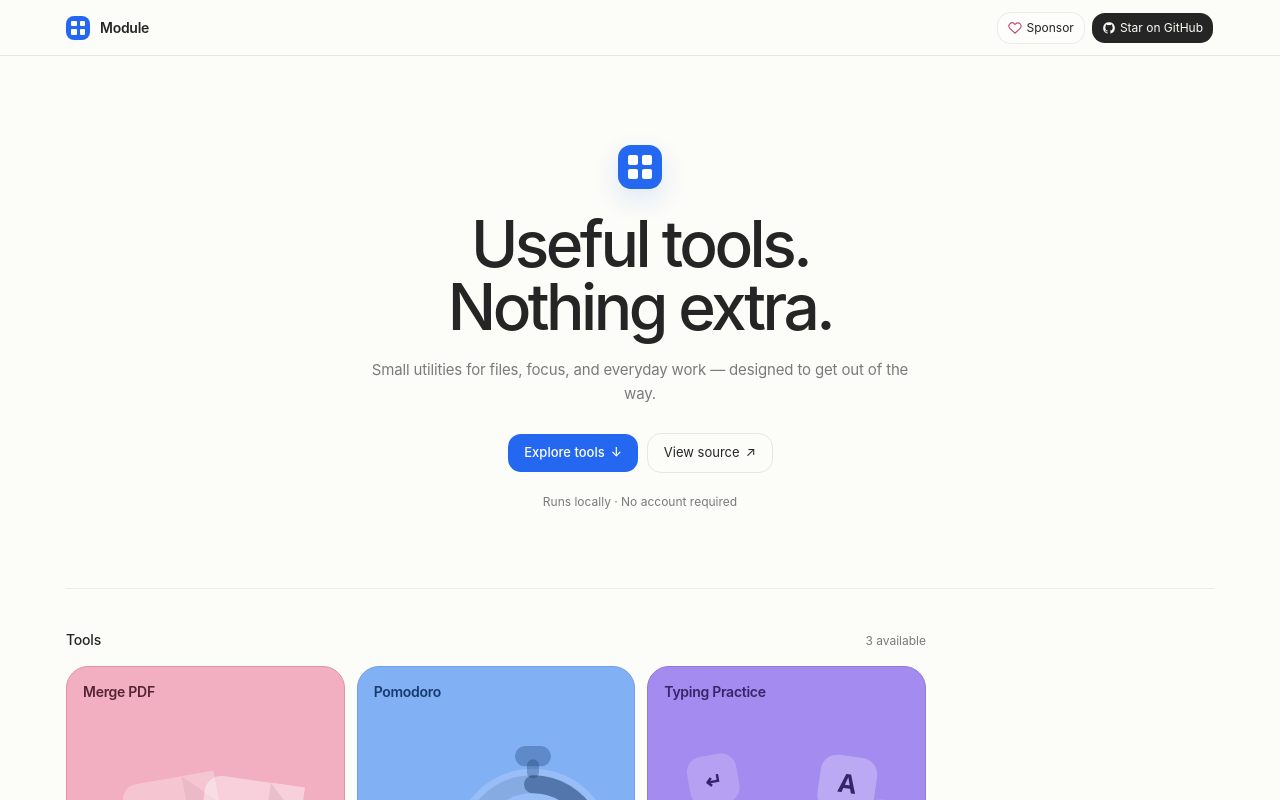
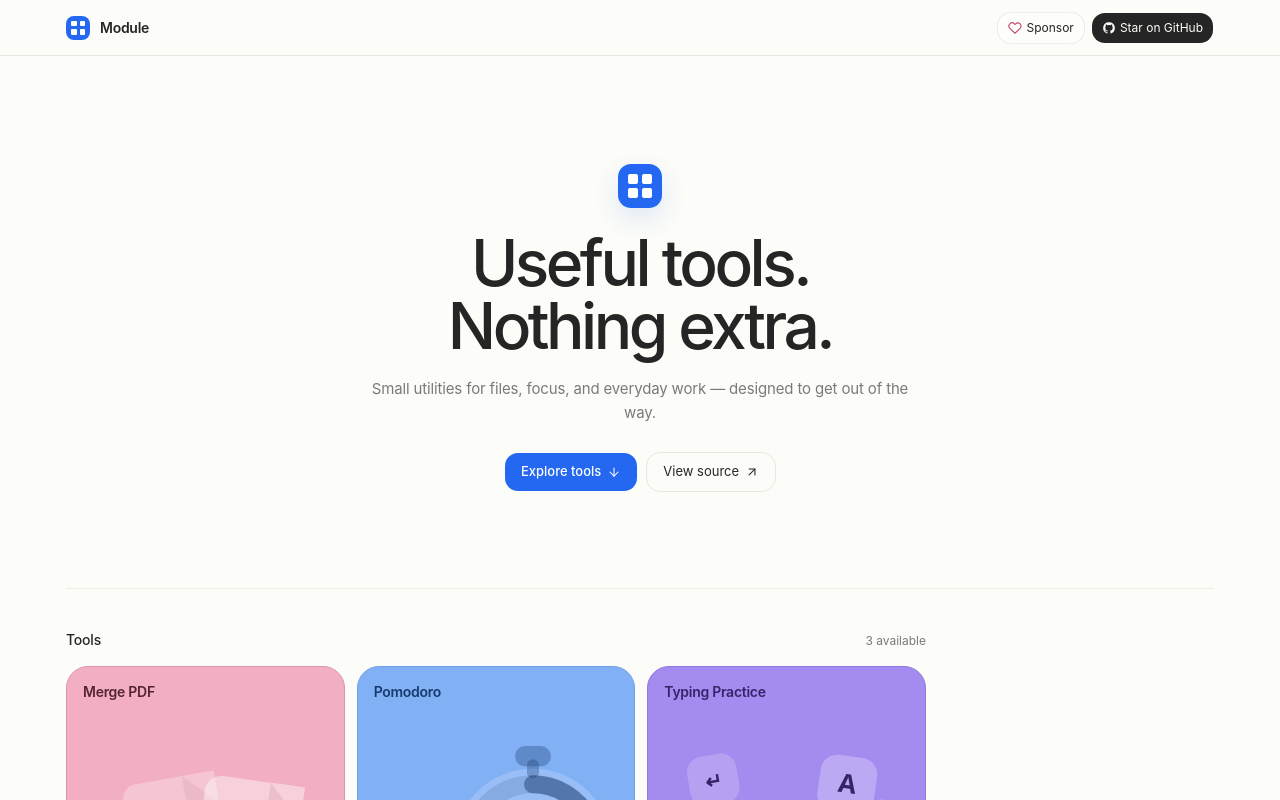
Before and after one commit to howlil/modu-app, a SvelteKit app: page / in a window 1280 px wide. Shown: the top 800 px of the page. Built offline with nearby package versions, Linux system fonts and the light colour scheme.

Commit message:
ui: remove redundant hero microcopy and use Lucide actions

```diff
--- a/src/routes/+page.svelte
+++ b/src/routes/+page.svelte
@@ -1,4 +1,5 @@
 <script lang="ts">
+  import { ArrowDown, ArrowUpRight } from 'lucide-svelte';
   import { Button } from "$lib/components/ui/button/index.js";
   import ToolCard from '#lib/components/ToolCard.svelte';
   import { modules } from '#lib/platform/registry/modules.ts';
@@ -32,7 +33,7 @@
     <div class="mt-7 flex flex-wrap justify-center gap-2">
       <Button href="#tools" class="h-10 rounded-xl px-4 text-[13px] font-medium shadow-none">
         Explore tools
-        <span aria-hidden="true">↓</span>
+        <ArrowDown class="size-3.5" strokeWidth={1.8} />
       </Button>
 
       <Button
@@ -43,11 +44,9 @@
         class="h-10 rounded-xl px-4 text-[13px] font-normal shadow-none"
       >
         View source
-        <span aria-hidden="true">↗</span>
+        <ArrowUpRight class="size-3.5" strokeWidth={1.8} />
       </Button>
     </div>
-
-    <p class="mt-5 text-[12px] font-normal text-muted-foreground">Runs locally · No account required</p>
   </div>
 </section>
 
```
